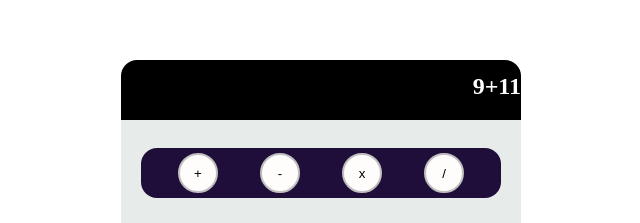
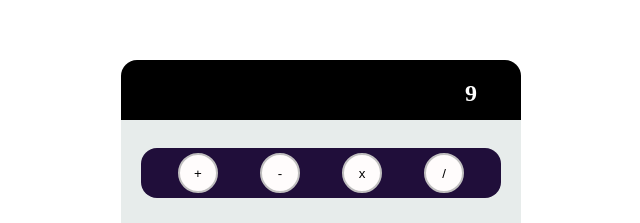
Before and after one commit to Ameer2000Mzori/Calculator, a website built with webpack: page src/index.html in a window 1280 px wide. Shown: the part 140-363 px from the top of the page, 319-959 px from the left. Built offline with nearby package versions, Linux system fonts and the light colour scheme.

Commit message:
some html changes to the styling

```diff
--- a/src/index.html
+++ b/src/index.html
@@ -21,9 +21,9 @@
     <main class="main">
       <header class="calculator-Wrap">
         <div class="result-Wrap">
-          <h2 class="number-One">9</h2>
-          <h2 class="operator">+</h2>
-          <h2 class="number-Two">11</h2>
+          <div class="result-wrapper">
+            <h2 class="">9</h2>
+          </div>
         </div>
         <div class="buttons-Wrap">
           <div class="buttons-Groups">
--- a/src/style.scss
+++ b/src/style.scss
@@ -32,6 +32,11 @@ body {
       background-color: black;
       color: white;
       border-radius: 1rem 1rem 0 0;
+
+      .result-wrapper {
+        width: 25%;
+        height: 100%;
+      }
     }
 
     .buttons-Wrap {
```
Also changed, not shown: src/style.css, 1 other file.
